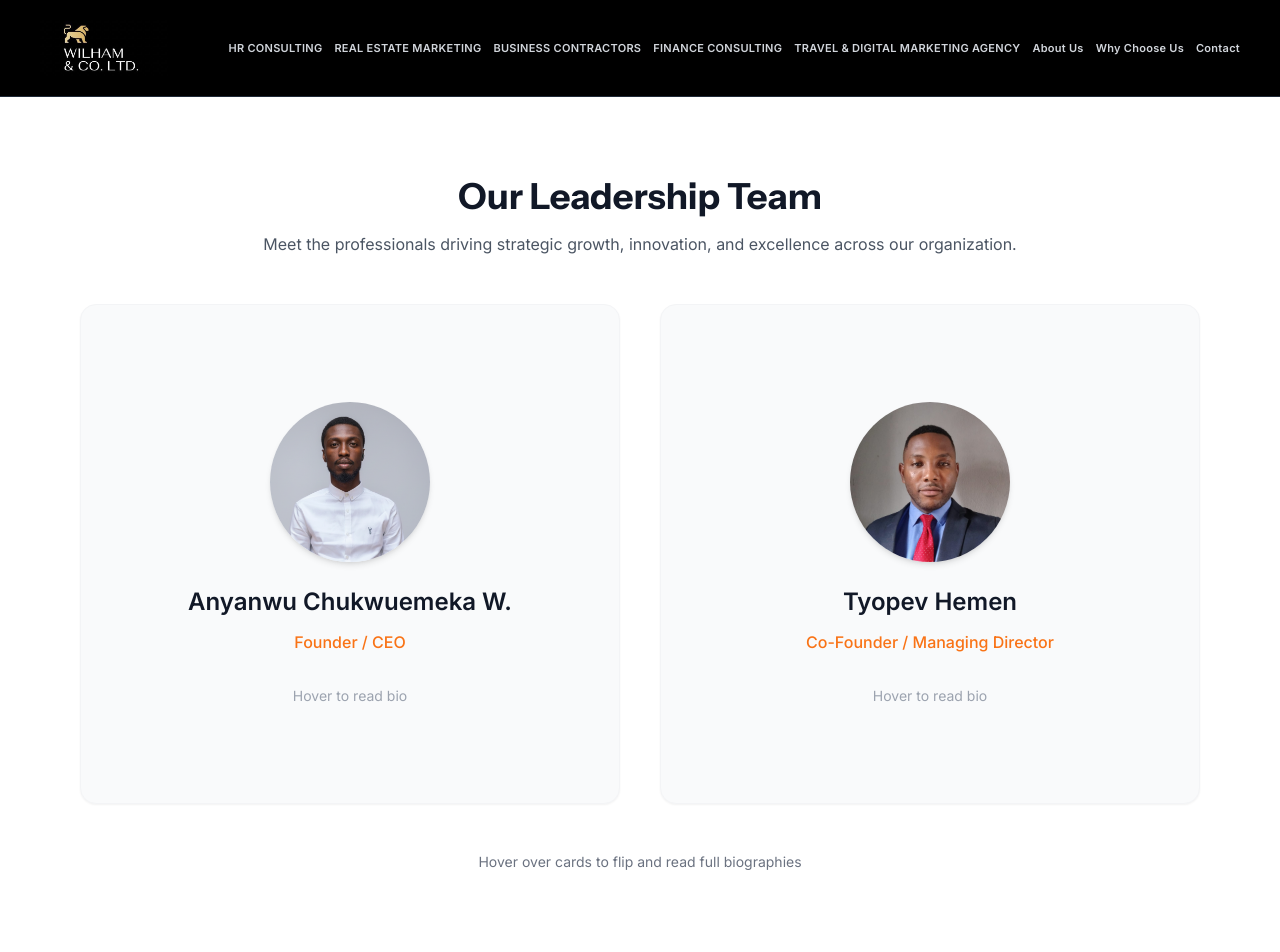
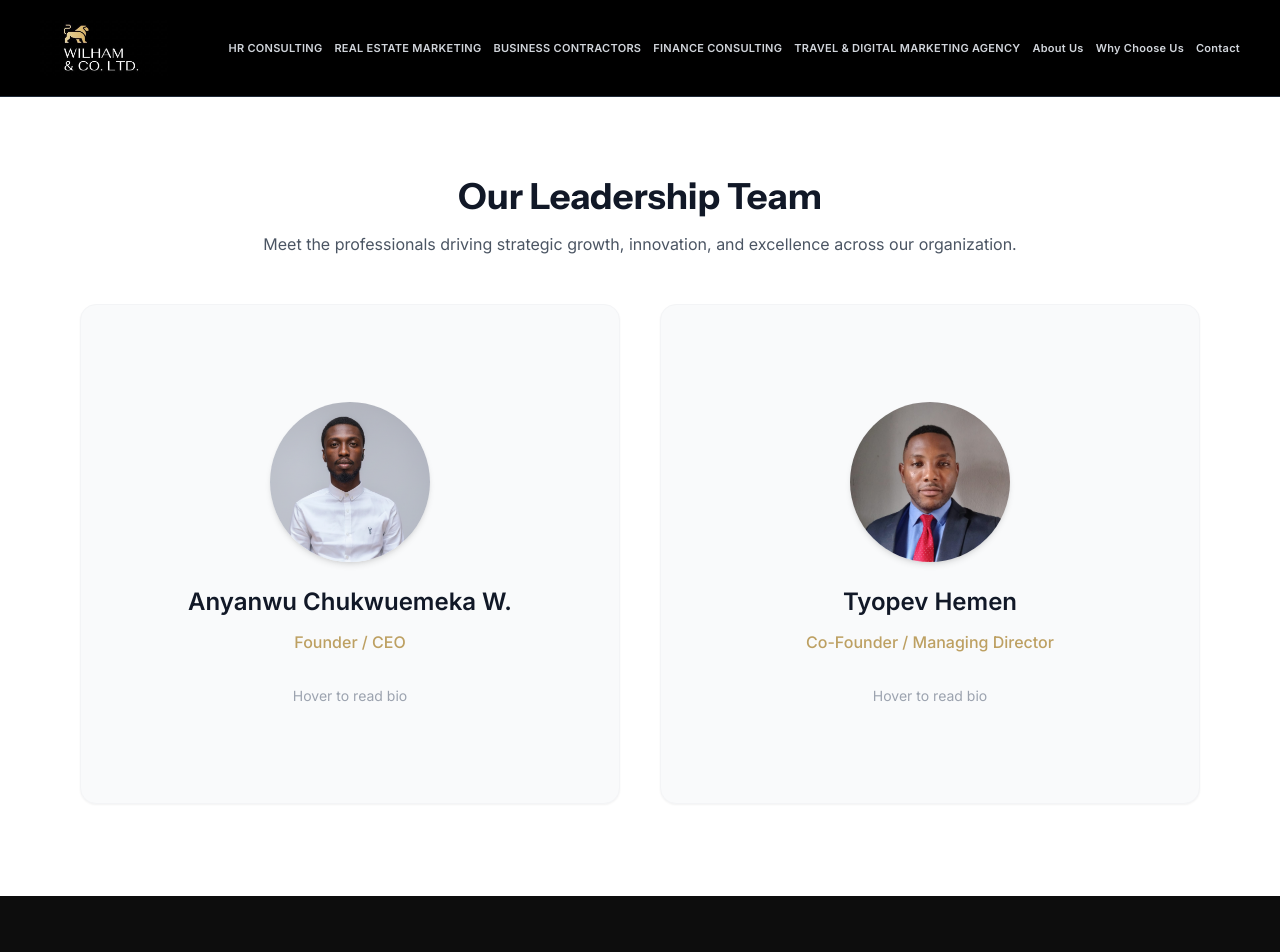
Before and after one commit to ikennaex/wilham-co, a React (Vite) app: page /theteam in a window 1280 px wide. Shown: the top 952 px of the page. Built offline with nearby package versions, Linux system fonts and the light colour scheme; a web font is replaced by a local one.

Commit message:
change orange to yellow

```diff
--- a/src/Pages/MeetTheTeam/MeetTheTeam.jsx
+++ b/src/Pages/MeetTheTeam/MeetTheTeam.jsx
@@ -91,7 +91,7 @@ const MeetTheTeam = () => {
                       <h3 className="text-2xl font-semibold text-gray-900">
                         {member.name}
                       </h3>
-                      <p className="text-orange-500 text-base mt-3 font-medium">
+                      <p className="text-customOrange text-base mt-3 font-medium">
                         {member.role}
                       </p>
                       <p className="mt-8 text-sm text-gray-400">
@@ -116,7 +116,7 @@ const MeetTheTeam = () => {
                         <h4 className="text-lg font-bold text-gray-900">
                           Biography
                         </h4>
-                        <span className="text-orange-500 text-sm">
+                        <span className="text-customOrange text-sm">
                           {member.name.split(" ")[0]}
                         </span>
                       </div>
@@ -131,11 +131,6 @@ const MeetTheTeam = () => {
           })}
         </div>
 
-        {/* Instructions */}
-        <p className="text-center text-sm text-gray-500 mt-8">
-          <span className="hidden md:inline">Hover over cards to flip and read full biographies</span>
-          <span className="md:hidden">Tap cards to flip and read full biographies</span>
-        </p>
       </div>
     </section>
   );
```
